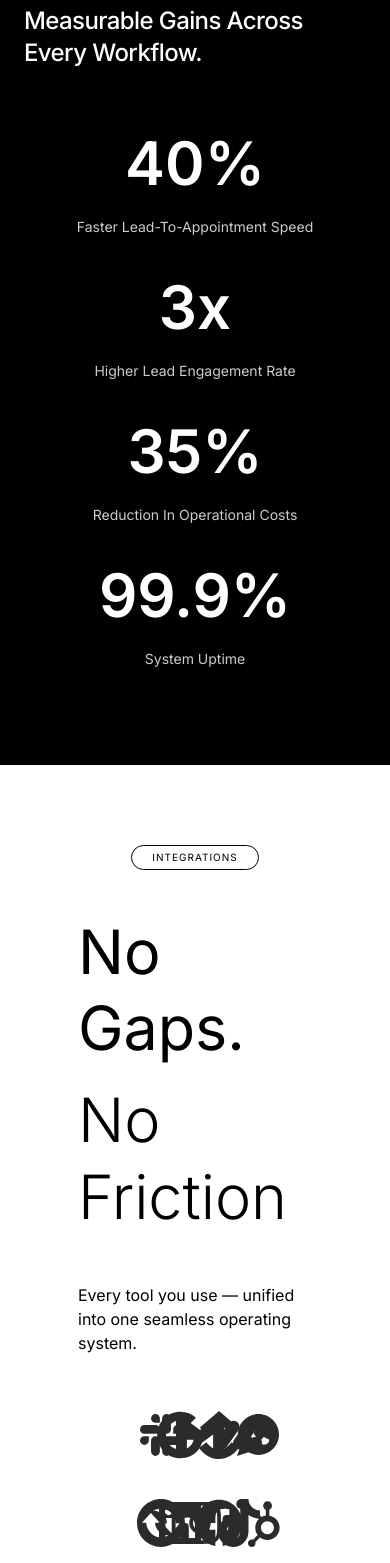
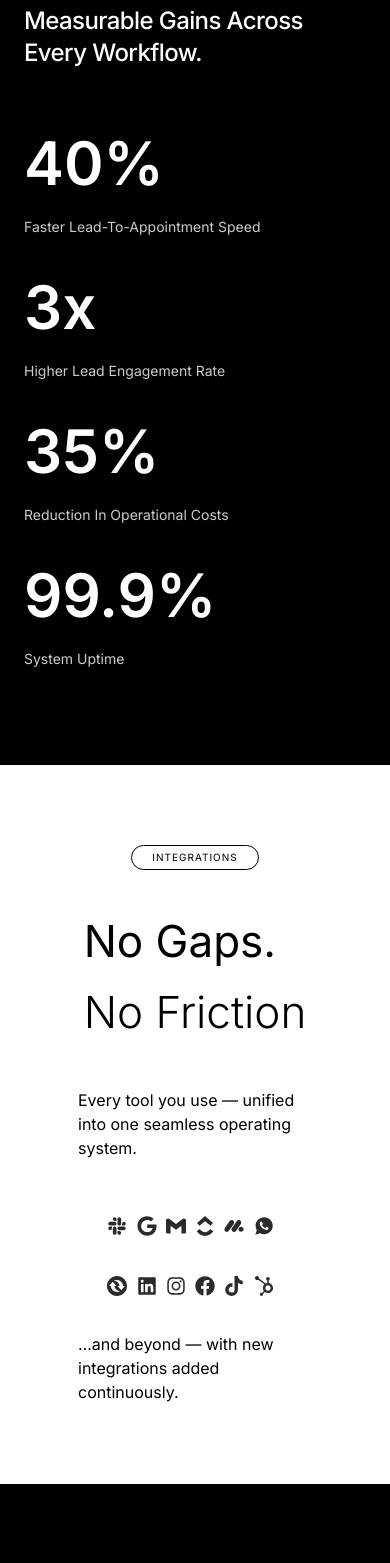
Before and after one commit to Residante-AltCtrlLabs/altctlr_web, a Next.js app: page / in a window 390 px wide. Shown: the part 3445-5008 px from the top of the page. Built offline with nearby package versions, Linux system fonts and the light colour scheme.

Commit message:
friction and performance section responsive now

```diff
--- a/src/components/FrictionSection.tsx
+++ b/src/components/FrictionSection.tsx
@@ -27,26 +27,26 @@ const FrictionSection = () => {
       <div className="flex flex-col items-center  mt-5  gap-y-4 max-w-[60%] mx-auto ">
         <div>
           <h1 className="text-4xl sm:text-5xl md:text-6xl lg:text-7xl  text-black mb-8 leading-tight mt-6">
-            <div className=" text-[61px] mt-3">No Gaps.</div>
-            <div className="font-light pt-4  text-[61px]"> No Friction</div>
+            <div className=" text-[44px] lg:text-[61px] mt-3">No Gaps.</div>
+            <div className="font-light pt-4 text-[44px] lg:text-[61px]"> No Friction</div>
           </h1>
         </div>
         <p className=" text-black text-md">
           Every tool you use — unified into one seamless operating system.
         </p>
-        <div className="grid  w-[50%] mt-10  grid-cols-6 gap-y-10 text-[#2b2b2b]">
-          <FaSlack size={48} />
-          <FaGoogle size={48} />
-          <SiGmail size={48} />
-          <SiClickup size={48} />
-          <CgMonday size={48} />
-          <IoLogoWhatsapp size={48} />
-          <SiConvertio size={48} />
-          <FaLinkedin size={48} />
-          <FaInstagram size={48} />
-          <FaFacebook size={48} />
-          <FaTiktok size={48} />
-          <FaHubspot size={48} />
+        <div className="grid w-[75%] md:w-[60%] lg:w-[50%] mt-10  grid-cols-6 gap-y-10 text-[#2b2b2b]">
+          <FaSlack className="text-xl sm:text-2xl md:text-3xl lg:text-4xl" />
+          <FaGoogle className="text-xl sm:text-2xl md:text-3xl lg:text-4xl" />
+          <SiGmail className="text-xl sm:text-2xl md:text-3xl lg:text-4xl" />
+          <SiClickup className="text-xl sm:text-2xl md:text-3xl lg:text-4xl" />
+          <CgMonday className="text-xl sm:text-2xl md:text-3xl lg:text-4xl" />
+          <IoLogoWhatsapp className="text-xl sm:text-2xl md:text-3xl lg:text-4xl" />
+          <SiConvertio className="text-xl sm:text-2xl md:text-3xl lg:text-4xl" />
+          <FaLinkedin className="text-xl sm:text-2xl md:text-3xl lg:text-4xl" />
+          <FaInstagram className="text-xl sm:text-2xl md:text-3xl lg:text-4xl" />
+          <FaFacebook className="text-xl sm:text-2xl md:text-3xl lg:text-4xl" />
+          <FaTiktok className="text-xl sm:text-2xl md:text-3xl lg:text-4xl" />
+          <FaHubspot className="text-xl sm:text-2xl md:text-3xl lg:text-4xl" />
         </div>
         <p className=" text-black text-md pt-5">
           …and beyond — with new integrations added continuously.
--- a/src/components/PerformanceSection.tsx
+++ b/src/components/PerformanceSection.tsx
@@ -82,7 +82,7 @@ const PerformanceSection = () => {
 
         {/* Metrics */}
         <div className="mt-16 grid grid-cols-1 sm:grid-cols-2 lg:grid-cols-4 gap-10 lg:gap-14 items-end">
-          <div className="text-center lg:text-left">
+          <div className="sm:text-left md:text-center lg:text-left">
             <CountUp
               to={40}
               suffix="%"
@@ -92,7 +92,7 @@ const PerformanceSection = () => {
               Faster Lead-To-Appointment Speed
             </p>
           </div>
-          <div className="text-center lg:text-left">
+          <div className="sm:text-left md:text-center lg:text-left">
             <CountUp
               to={3}
               suffix="x"
@@ -102,7 +102,7 @@ const PerformanceSection = () => {
               Higher Lead Engagement Rate
             </p>
           </div>
-          <div className="text-center lg:text-left">
+          <div className="sm:text-left md:text-center lg:text-left">
             <CountUp
               to={35}
               suffix="%"
@@ -112,7 +112,7 @@ const PerformanceSection = () => {
               Reduction In Operational Costs
             </p>
           </div>
-          <div className="text-center lg:text-left">
+          <div className="sm:text-left md:text-center lg:text-left">
             <CountUp
               to={99.9}
               decimals={1}
```
